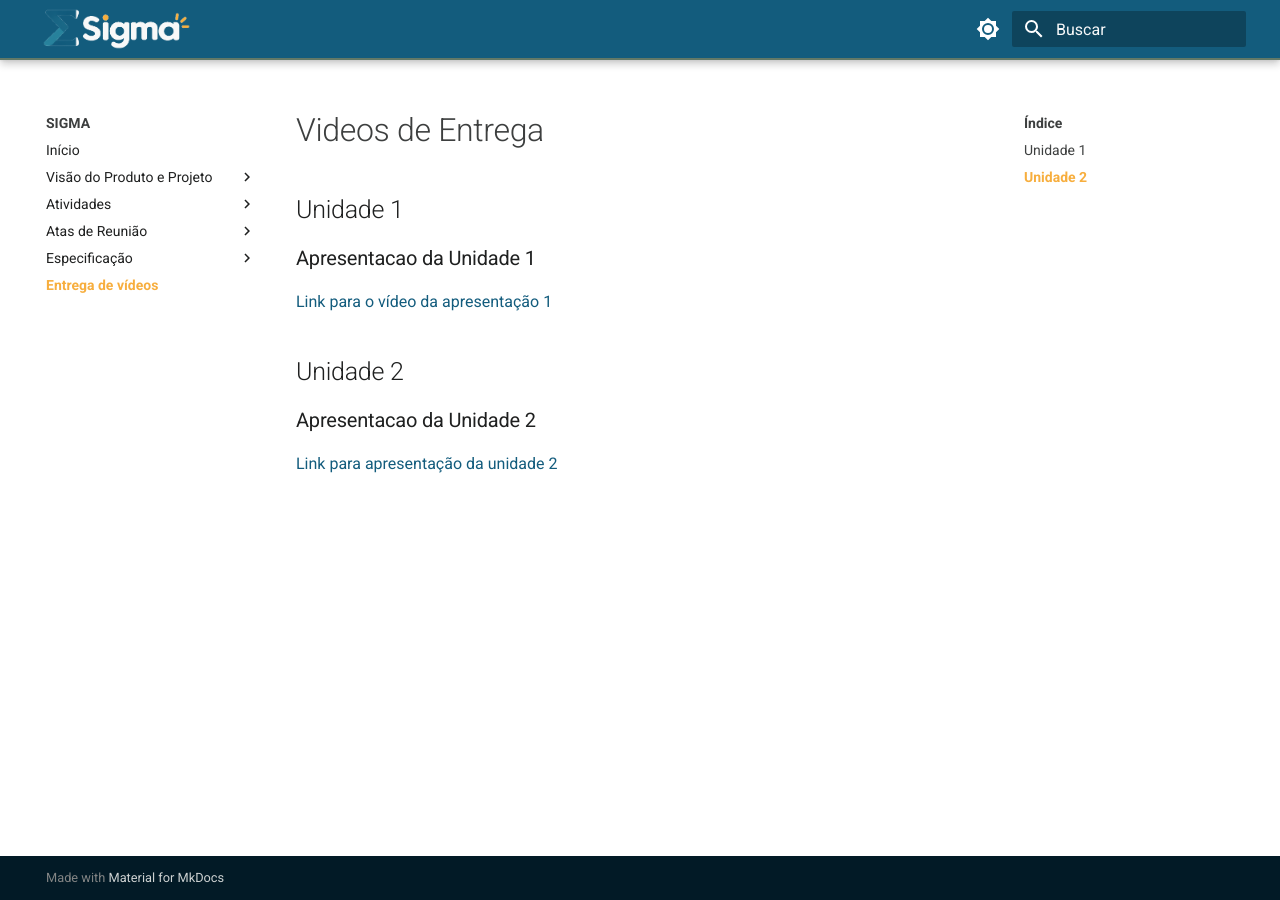
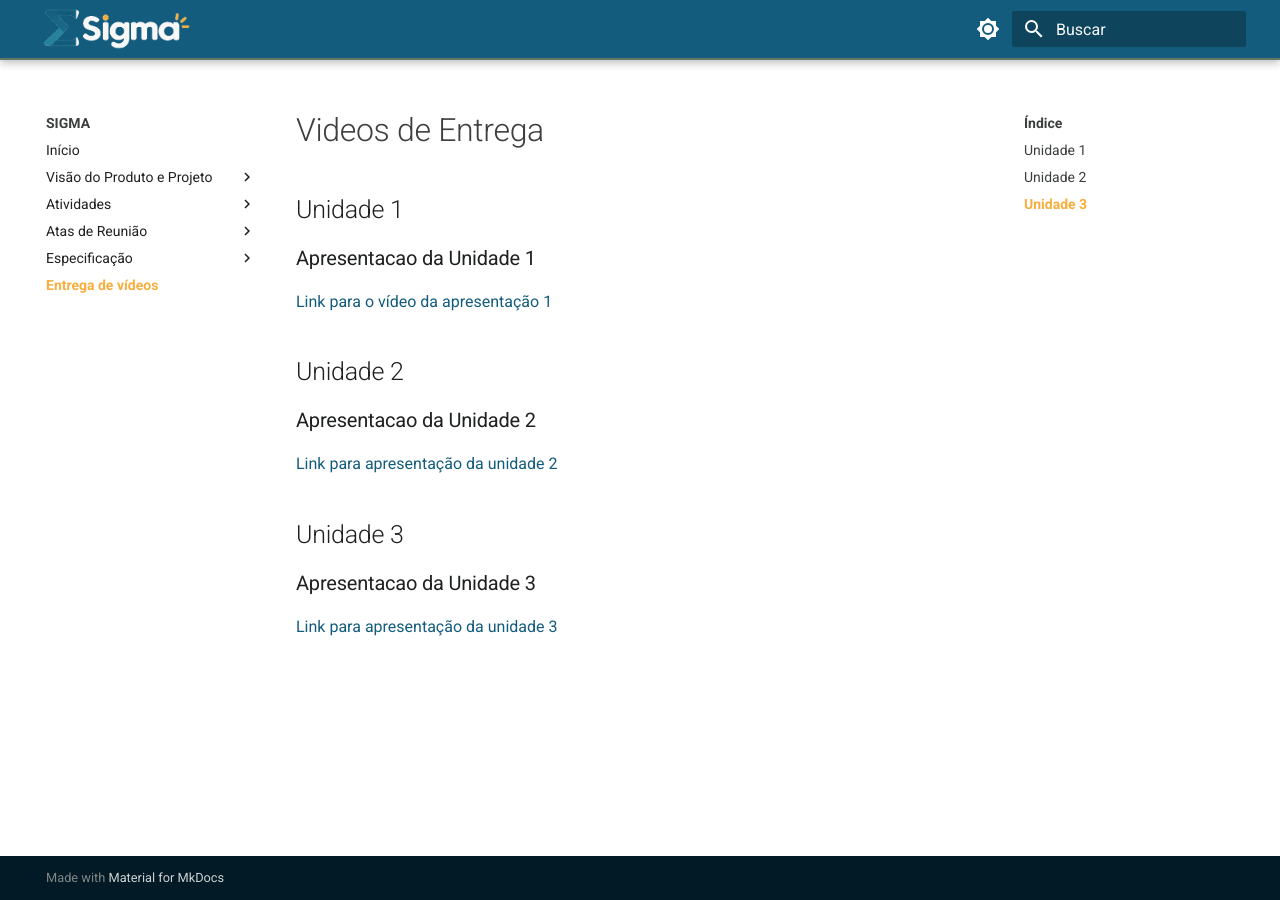
Before and after one commit to mdsreq-fga-unb/REQ-2026.2-T01-Sigma, an MkDocs documentation site: the page built from docs/videos/entrega-videos.md, in a window 1280 px wide. Built offline with MkDocs 1.6.1 and Material for MkDocs 9.7.7, drawn with Linux system fonts in a browser that asks for light colours.

Commit message:
docs: adiciona video de entrega da unidade 3

```diff
--- a/docs/videos/entrega-videos.md
+++ b/docs/videos/entrega-videos.md
@@ -11,3 +11,9 @@
 ### Apresentacao da Unidade 2
 
 [Link para apresentação da unidade 2](https://drive.google.com/file/d/1OUHmxxrArObdOZIhqMg-NYwqNcC3yoK1/view?usp=sharing)
+
+## Unidade 3
+
+### Apresentacao da Unidade 3
+
+[Link para apresentação da unidade 3](https://drive.google.com/file/d/1SEOEwJYoi55EL4Z--kiIXv0TxkFf7qoI/view?usp=sharing)
```
